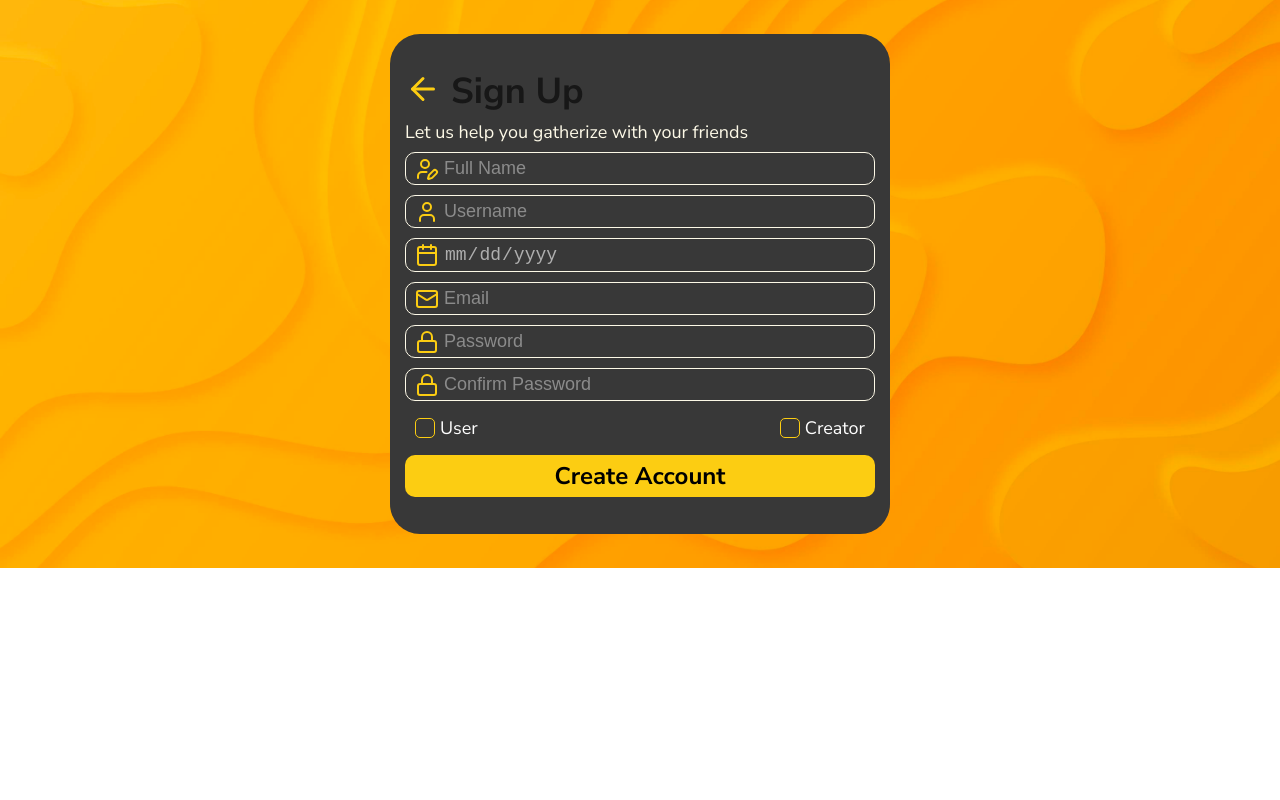
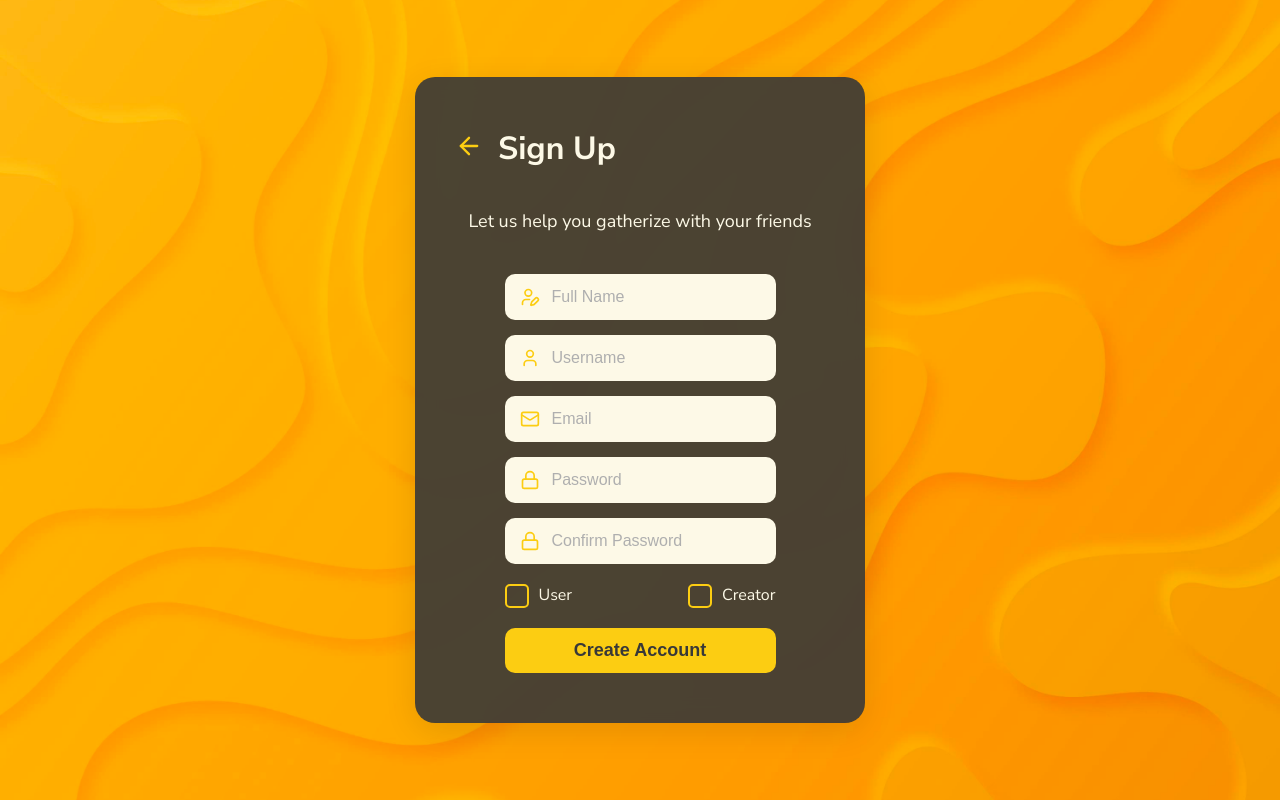
Before and after one commit to Gcld/gatherize, a Next.js app: page /signup in a window 1280 px wide. Built offline with nearby package versions, Linux system fonts and the light colour scheme.

Commit message:
feat: cadastro de usuário

```diff
--- a/src/app/login/styled.ts
+++ b/src/app/login/styled.ts
@@ -5,7 +5,7 @@ export const Container = styled.div`
     align-items: center;
     justify-content: center;
     width: 100%;
-    height: 100vh;
+    min-height: 100vh;
     background-image: url('/background.jpg');
     background-size: cover;
     background-position: center;
@@ -14,59 +14,46 @@ export const Container = styled.div`
 
 export const InputBox = styled.div`
     display: flex;
-    width: 280px;
-    height: 440px;
+    width: 90%;
+    max-width: 400px;
     flex-direction: column;
     justify-content: center;
-    align-items: left;
-    gap: 10px;
-    padding: 0 15px;
-    background-color: var(--darkZaori);
-    border-radius: 30px;
+    align-items: center;
+    gap: 20px;
+    padding: 40px 30px;
+    background-color: rgba(56, 56, 56, 0.9);
+    border-radius: 20px;
+    box-shadow: 0 8px 32px rgba(0, 0, 0, 0.1);
+    backdrop-filter: blur(10px);
 
-    h2{
+    h2 {
         width: 100%;
-        font-size: 24px;
-        font-weight: normal;
+        font-size: 32px;
+        font-weight: bold;
         color: var(--primaryLightZaori);
+        text-align: center;
+        margin-bottom: 10px;
     }
 
-    h4{
-        font-size: 12px;
+    h4 {
+        font-size: 16px;
         font-weight: normal;
         color: var(--primaryLightZaori);
         line-height: 130%;
-        letter-spacing: 0%;
+        text-align: center;
+        margin-bottom: 20px;
     }
 
-    @media (min-width: 768px){
-        width: 400px;
-        height: 400px;
+    @media (min-width: 768px) {
+        max-width: 450px;
+        padding: 50px 40px;
 
-        h2{
-            font-size: 48px;
-            line-height: 110%;
+        h2 {
+            font-size: 40px;
         }
 
-        h4{
-            font-size: 16px;
-            line-height: 120%;
-        }
-    }
-
-    @media (min-width: 1024px){
-        width: 500px;
-        height: 500px;
-        gap: 20px;
-
-        h2{
-            font-size: 56px;
-            line-height: 110%;
-        }
-
-        h4{
+        h4 {
             font-size: 18px;
-            line-height: 120%;
         }
     }
 `;
@@ -74,95 +61,54 @@ export const InputBox = styled.div`
 export const InputWrapper = styled.div`
     position: relative;
     width: 100%;
-    display: flex;
-    align-items: center;
+    margin-bottom: 15px;
 
-    svg {
+    .icon {
         position: absolute;
-        left: 10px;
+        left: 15px;
         top: 50%;
         transform: translateY(-50%);
-    }
-
-    .icon{
-        height: 16px;
-        width: 16px;
         color: var(--primaryDarkZaori);
-    }
-
-    @media (min-width: 768px){
-        .icon{
-            height: 18px;
-            width: 18px;
-            color: var(--primaryDarkZaori);
-        }
-    }
-
-    @media (min-width: 1024px){
-        .icon{
-            height: 24px;
-            width: 24px;
-            color: var(--primaryDarkZaori);
-        }
+        font-size: 20px;
     }
 `;
 
 export const LoginInput = styled.input`
     width: 100%;
-    padding: 5px 10px 5px 30px;
+    padding: 12px 15px 12px 45px;
     border-radius: 10px;
-    background-color: transparent;
-    border: 1.5px solid var(--primaryLightZaori);
-    color: var(--primaryLightZaori);
-    font-size: 14px;
+    background-color: var(--primaryLightZaori);
+    border: 2px solid transparent;
+    color: var(--darkZaori);
+    font-size: 16px;
+    transition: all 0.3s ease;
 
     &::placeholder {
-        color: var(--primaryLightZaori);
-        opacity: 0.7;
+        color: var(--grayZaori);
     }
 
     &:focus {
         outline: none;
         border-color: var(--primaryDarkZaori);
-    }
-
-    @media (min-width: 768px){
-        padding: 5px 10px 5px 32px;
-        font-size: 16px;
-    }
-
-    @media (min-width: 1024px){
-        padding: 5px 10px 5px 38px;
-        font-size: 18px;
+        box-shadow: 0 0 0 2px rgba(252, 205, 18, 0.2);
     }
 `;
 
-export const SignInButton = styled.div`
-    display: flex;
+export const SignInButton = styled.button`
     width: 100%;
+    padding: 12px;
     background-color: var(--primaryDarkZaori);
+    border: none;
     border-radius: 10px;
-    h3{
-        width: 100%;
-        font-size: 16px;
-        font-weight: bold;
-        color: black;
-        display: flex;
-        align-items: center;
-        justify-content: center;
-        padding: 5px;
-    }
+    color: var(--darkZaori);
+    font-size: 18px;
+    font-weight: bold;
+    cursor: pointer;
+    transition: all 0.3s ease;
 
-    @media (min-width: 768px){
-        h3{
-            font-size: 18px;
-        }
-    }
-
-    @media (min-width: 1024px){
-        h3{
-            font-size: 24px;
-        }
+    &:hover {
+        background-color: #e0b810;
+        transform: translateY(-2px);
     }
 `;
 
@@ -172,42 +118,21 @@ export const SignUpDiv = styled.div`
     align-items: center;
     justify-content: center;
     gap: 10px;
-    padding: 5px;
-    h4{
+    margin-top: 20px;
+
+    h4 {
         font-size: 14px;
-        font-weight: normal;
         color: var(--primaryLightZaori);
-        line-height: 130%;
     }
 
-    .signUp{
-        font-size: 14px;
-        font-weight: normal;
+    .signUp {
         color: var(--primaryDarkZaori);
-        line-height: 130%;
-    }
+        font-weight: bold;
+        cursor: pointer;
+        transition: color 0.3s ease;
 
-    @media (min-width: 768px){
-        h4{
-            font-size: 16px;
-            line-height: 120%;
-        }
-
-        .signUp{
-            font-size: 16px;
-            line-height: 120%;
-        }
-    }
-
-    @media (min-width: 1024px){
-        h4{
-            font-size: 18px;
-            line-height: 120%;
-        }
-
-        .signUp{
-            font-size: 18px;
-            line-height: 120%;
+        &:hover {
+            color: #e0b810;
         }
     }
 `;
--- a/src/app/signup/page.tsx
+++ b/src/app/signup/page.tsx
@@ -1,17 +1,66 @@
 'use client'
 
 import React, { useState } from 'react';
-import { LuArrowLeft, LuCalendar, LuLock, LuMail, LuUser, LuUserPen, LuX } from "react-icons/lu";
-import { Container, InputBox, InputWrapper, SignInButton, SignInput, SignUpDivReturn, UserTypeButton, UserTypeButtonDiv, UserTypeDiv } from "./styled";
+import { LuArrowLeft, LuCheck, LuLock, LuMail, LuUser, LuUserPen } from "react-icons/lu";
 import Link from 'next/link';
+import { useRouter } from 'next/navigation';
+import { toast } from 'react-toastify';
+import { Container, InputBox } from '../login/styled';
+import { InputWrapper, SignInButton, SignInput, SignUpDivReturn, UserTypeButton, UserTypeButtonDiv, UserTypeDiv } from './styled';
 
 type UserType = 'user' | 'creator' | null;
 
-export default function Login() {
+export default function SignUp() {
+    const [fullName, setFullName] = useState('');
+    const [username, setUsername] = useState('');
+    const [email, setEmail] = useState('');
+    const [password, setPassword] = useState('');
+    const [confirmPassword, setConfirmPassword] = useState('');
     const [selectedUserType, setSelectedUserType] = useState<UserType>(null);
+    const router = useRouter();
 
     const handleUserTypeClick = (type: UserType) => {
         setSelectedUserType(type === selectedUserType ? null : type);
+    };
+
+    const handleSignUp = async (e: React.FormEvent) => {
+        e.preventDefault();
+
+        if (password !== confirmPassword) {
+            toast.error("Passwords don't match");
+            return;
+        }
+
+        if (!selectedUserType) {
+            toast.error("Please select a user type");
+            return;
+        }
+
+        try {
+            const response = await fetch('/api/auth/signup', {
+                method: 'POST',
+                headers: {
+                    'Content-Type': 'application/json',
+                },
+                body: JSON.stringify({
+                    name: fullName,
+                    email,
+                    password,
+                    role: selectedUserType,
+                }),
+            });
+
+            if (response.ok) {
+                toast.success('Account created successfully');
+                router.push('/login');
+            } else {
+                const data = await response.json();
+                toast.error(data.error || 'Failed to create account');
+            }
+        } catch (error) {
+            console.error('Error during sign up:', error);
+            toast.error('An error occurred during sign up');
+        }
     };
 
     return (
@@ -22,53 +71,53 @@ export default function Login() {
                     <h1>Sign Up</h1>
                 </SignUpDivReturn>
                 <h4>Let us help you gatherize with your friends</h4>
+                <form onSubmit={handleSignUp}>
                     <InputWrapper>
                         <LuUserPen className='icon' />
-                    <SignInput type="text" placeholder="Full Name" />
+                        <SignInput type="text" placeholder="Full Name" value={fullName} onChange={(e) => setFullName(e.target.value)} required />
                     </InputWrapper>
                     <InputWrapper>
                         <LuUser className='icon' />
-                    <SignInput type="text" placeholder="Username" />
-                </InputWrapper>
-                <InputWrapper>
-                    <LuCalendar className='icon' />
-                    <SignInput type="date" placeholder="dd/mm/aaaa" />
+                        <SignInput type="text" placeholder="Username" value={username} onChange={(e) => setUsername(e.target.value)} required />
                     </InputWrapper>
                     <InputWrapper>
                         <LuMail className='icon' />
-                    <SignInput type="text" placeholder="Email" />
+                        <SignInput type="email" placeholder="Email" value={email} onChange={(e) => setEmail(e.target.value)} required />
                     </InputWrapper>
                     <InputWrapper>
                         <LuLock className='icon'/>
-                    <SignInput type="password" placeholder="Password" />
+                        <SignInput type="password" placeholder="Password" value={password} onChange={(e) => setPassword(e.target.value)} required />
                     </InputWrapper>
                     <InputWrapper>
                         <LuLock className='icon' />
-                    <SignInput type="password" placeholder="Confirm Password" />
+                        <SignInput type="password" placeholder="Confirm Password" value={confirmPassword} onChange={(e) => setConfirmPassword(e.target.value)} required />
                     </InputWrapper>
                     <UserTypeDiv>
                         <UserTypeButtonDiv>
                             <UserTypeButton
+                                type="button"
                                 onClick={() => handleUserTypeClick('user')}
                                 $isSelected={selectedUserType === 'user'}
                             >
-                            {selectedUserType === 'user' && <LuX size={14} color="var(--primaryDarkZaori)" />}
+                                {selectedUserType === 'user' && <LuCheck size={14} />}
                             </UserTypeButton>
                             <h4>User</h4>
                         </UserTypeButtonDiv>
                         <UserTypeButtonDiv>
                             <UserTypeButton
+                                type="button"
                                 onClick={() => handleUserTypeClick('creator')}
                                 $isSelected={selectedUserType === 'creator'}
                             >
-                            {selectedUserType === 'creator' && <LuX size={14} color="var(--primaryDarkZaori)" />}
+                                {selectedUserType === 'creator' && <LuCheck size={14} />}
                             </UserTypeButton>
                             <h4>Creator</h4>
                         </UserTypeButtonDiv>
                     </UserTypeDiv>
-                <SignInButton>
-                    <h3>Create Account</h3>
+                    <SignInButton type="submit">
+                        Create Account
                     </SignInButton>
+                </form>
             </InputBox>
         </Container>
     );
--- a/src/app/signup/styled.ts
+++ b/src/app/signup/styled.ts
@@ -4,99 +4,38 @@ interface UserTypeButtonProps {
     $isSelected?: boolean;
 }
 
-export const Container = styled.div`
-    display: flex;
-    align-items: center;
-    justify-content: center;
-    width: 100%;
-    height: 568px;
-    background-image: url('/background.jpg');
-    background-size: cover;
-    background-position: center;
-    background-repeat: no-repeat;
-`;
-
-export const InputBox = styled.div`
-    display: flex;
-    width: 280px;
-    height: 440px;
-    flex-direction: column;
-    justify-content: center;
-    align-items: left;
-    gap: 10px;
-    padding: 0 15px;
-    background-color: var(--darkZaori);
-    border-radius: 30px;
-
-    h4{
-        font-size: 12px;
-        font-weight: normal;
-        color: var(--primaryLightZaori);
-        line-height: 130%;
-        letter-spacing: 0%;
-    }
-
-    @media (min-width: 768px){
-        width: 440px;
-        height: 440px;
-
-        h4{
-            font-size: 16px;
-            line-height: 120%;
-        }
-    }
-
-    @media (min-width: 1024px){
-        width: 500px;
-        height: 500px;
-
-        h4{
-            font-size: 18px;
-            line-height: 110%;
-        }
-    }
-`;
-
 export const SignUpDivReturn = styled.div`
     display: flex;
     width: 100%;
     align-items: center;
-    justify-content: center;
-    gap: 10px;
+    justify-content: flex-start;
+    gap: 15px;
+    margin-bottom: 20px;
 
-    h1{
-        width: 100%;
-        font-size: 24px;
+    h1 {
+        font-size: 28px;
         font-weight: bold;
+        color: var(--primaryLightZaori);
     }
 
-    .arrowIcon{
-        width: 16px;
-        height: 16px;
+    .arrowIcon {
         color: var(--primaryDarkZaori);
-    }
+        font-size: 24px;
+        cursor: pointer;
+        transition: transform 0.3s ease;
 
-    @media (min-width: 768px){
-        h1{
-            font-size: 32px;
-            line-height: 110%;
-        }
-
-        .arrowIcon{
-            width: 32px;
-            height: 32px;
+        &:hover {
+            transform: translateX(-5px);
         }
     }
 
-    @media (min-width: 1024px){
-        h1{
-            font-size: 36px;
-            line-height: 110%;
+    @media (min-width: 768px) {
+        h1 {
+            font-size: 32px;
         }
 
-        .arrowIcon{
-            width: 36px;
-            height: 36px;
+        .arrowIcon {
+            font-size: 28px;
         }
     }
 `;
@@ -104,173 +43,94 @@ export const SignUpDivReturn = styled.div`
 export const InputWrapper = styled.div`
     position: relative;
     width: 100%;
-    display: flex;
-    align-items: center;
+    margin-bottom: 15px;
 
-    svg {
+    .icon {
         position: absolute;
-        left: 10px;
+        left: 15px;
         top: 50%;
         transform: translateY(-50%);
-    }
-
-    .icon{
-        width: 16px;
-        height: 16px;
         color: var(--primaryDarkZaori);
-    }
-
-    @media (min-width: 768px){
-        .icon{
-            width: 18px;
-            height: 18px;
-            color: var(--primaryDarkZaori);
-        }
-    }
-
-    @media (min-width: 1024px){
-        .icon{
-            width: 24px;
-            height: 24px;
-            color: var(--primaryDarkZaori);
-        }
+        font-size: 20px;
     }
 `;
 
 export const SignInput = styled.input`
     width: 100%;
-    padding: 5px 10px 5px 30px;
+    padding: 12px 15px 12px 45px;
     border-radius: 10px;
-    background-color: transparent;
-    border: 1.5px solid var(--primaryLightZaori);
-    color: var(--primaryLightZaori);
-    font-size: 14px;
+    background-color: var(--primaryLightZaori);
+    border: 2px solid transparent;
+    color: var(--darkZaori);
+    font-size: 16px;
+    transition: all 0.3s ease;
 
     &::placeholder {
         color: var(--grayZaori);
-        opacity: 0.7;
     }
 
     &:focus {
         outline: none;
         border-color: var(--primaryDarkZaori);
-    }
-
-    &[type="date"]::-webkit-calendar-picker-indicator {
-        display: none;
-    }
-
-    &[type="date"]::-webkit-datetime-edit-text,
-    &[type="date"]::-webkit-datetime-edit-month-field,
-    &[type="date"]::-webkit-datetime-edit-day-field,
-    &[type="date"]::-webkit-datetime-edit-year-field {
-        color: var(--grayZaori);
-    }
-
-    &[type="password"]::-ms-reveal,
-    &[type="password"]::-ms-clear {
-        display: none;
-    }
-
-    @media (min-width: 1024px){
-        padding: 5px 10px 5px 38px;
-        font-size: 18px;
+        box-shadow: 0 0 0 2px rgba(252, 205, 18, 0.2);
     }
 `;
 
-export const SignInButton = styled.div`
-    display: flex;
+export const SignInButton = styled.button`
     width: 100%;
+    padding: 12px;
     background-color: var(--primaryDarkZaori);
+    border: none;
     border-radius: 10px;
-    h3{
-        width: 100%;
-        font-size: 16px;
-        font-weight: bold;
-        color: black;
-        display: flex;
-        align-items: center;
-        justify-content: center;
-        padding: 5px;
-    }
+    color: var(--darkZaori);
+    font-size: 18px;
+    font-weight: bold;
+    cursor: pointer;
+    transition: all 0.3s ease;
 
-    @media (min-width: 768px){
-        h3{
-            font-size: 18px;
-        }
-    }
-
-    @media (min-width: 1024px){
-        h3{
-            font-size: 24px;
-        }
-    }
-`;
-
-export const SignUpDiv = styled.div`
-    display: flex;
-    width: 100%;
-    align-items: center;
-    justify-content: center;
-    gap: 10px;
-    padding: 5px;
-    h4{
-        font-size: 14px;
-        font-weight: normal;
-        color: var(--primaryLightZaori);
-        line-height: 130%;
-    }
-
-    .signUp{
-        font-size: 14px;
-        font-weight: normal;
-        color: var(--primaryDarkZaori);
-        line-height: 130%;
+    &:hover {
+        background-color: #e0b810;
+        transform: translateY(-2px);
     }
 `;
 
 export const UserTypeDiv = styled.div`
     display: flex;
     width: 100%;
-    padding: 5px 10px;
     justify-content: space-between;
-    align-items: center;
+    margin: 20px 0;
 `;
 
 export const UserTypeButtonDiv = styled.div`
     display: flex;
-    gap: 3px;
     align-items: center;
+    gap: 10px;
 
-    h4{
-        font-size: 14px;
-        font-weight: normal;
-        color: white;
-        line-height: 24px;
-    }
-
-    @media (min-width: 1024px){
-        gap: 5px;
-        h4{
-            font-size: 18px;
-        }
+    h4 {
+        font-size: 16px;
+        color: var(--primaryLightZaori);
+        margin: 0;
     }
 `;
 
 export const UserTypeButton = styled.button<UserTypeButtonProps>`
+    width: 24px;
+    height: 24px;
+    border-radius: 5px;
+    border: 2px solid var(--primaryDarkZaori);
+    background-color: ${props => props.$isSelected ? 'var(--primaryDarkZaori)' : 'transparent'};
+    cursor: pointer;
+    transition: all 0.3s ease;
     display: flex;
-    width: 18px;
-    height: 18px;
-    border-radius: 5px;
-    border: 1.5px solid var(--primaryDarkZaori);
-    background-color: transparent;
-    cursor: pointer;
     align-items: center;
     justify-content: center;
-    transition: background-color 0.3s ease;
+    padding: 0;
 
-    @media (min-width: 1024px){
-        width: 20px;
-        height: 20px;
+    &:hover {
+        background-color: ${props => props.$isSelected ? 'var(--primaryDarkZaori)' : 'rgba(252, 205, 18, 0.2)'};
+    }
+
+    svg {
+        color: var(--darkZaori);
     }
 `;
```
Also changed, not shown: src/app/api/auth/signup/route.ts (added, +24 -0 lines), src/data/users.ts (added, +21 -0 lines), src/lib/auth-config.ts (+15 -28 lines). Lines whose indentation alone changed are shown as unchanged.
